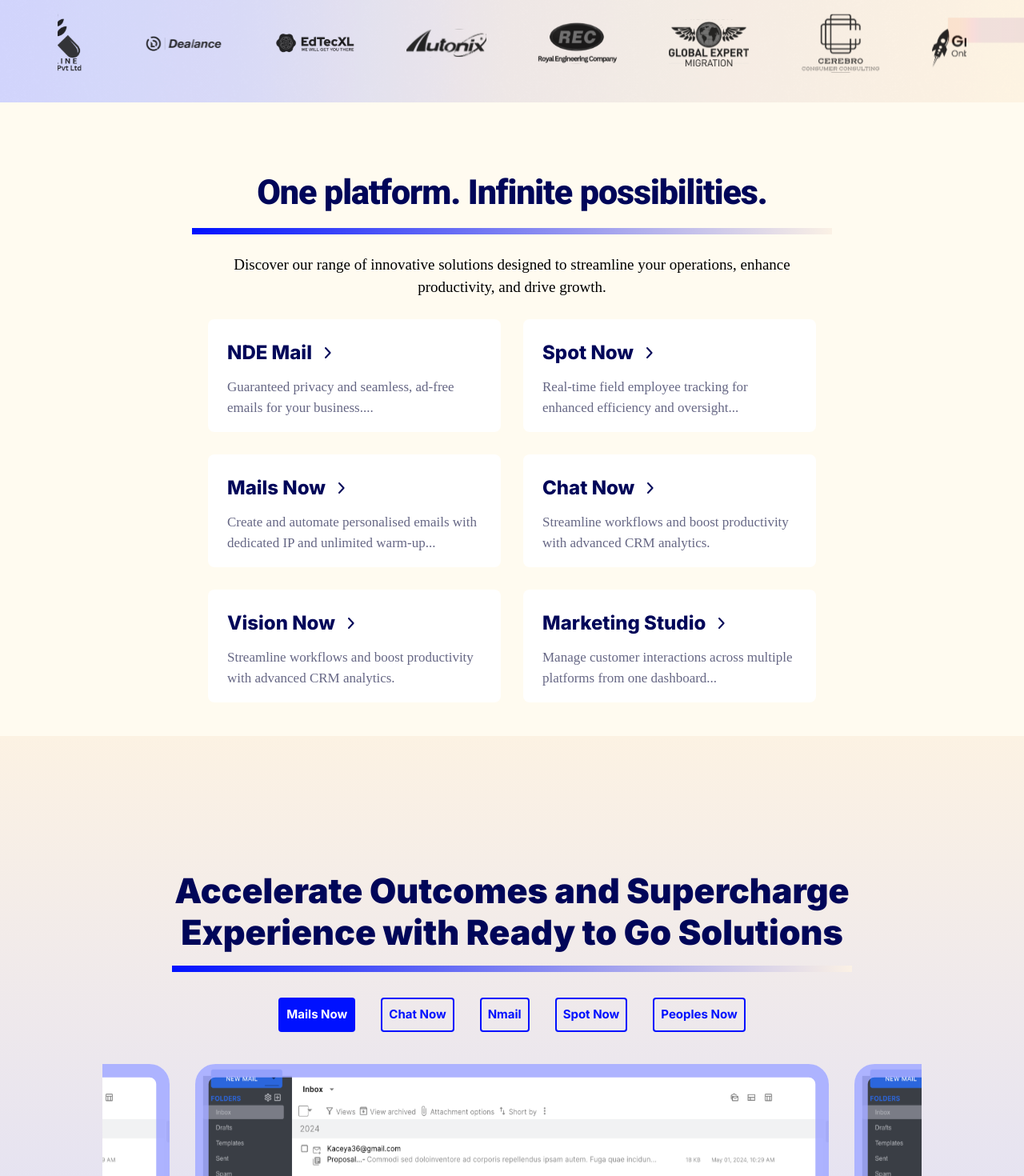
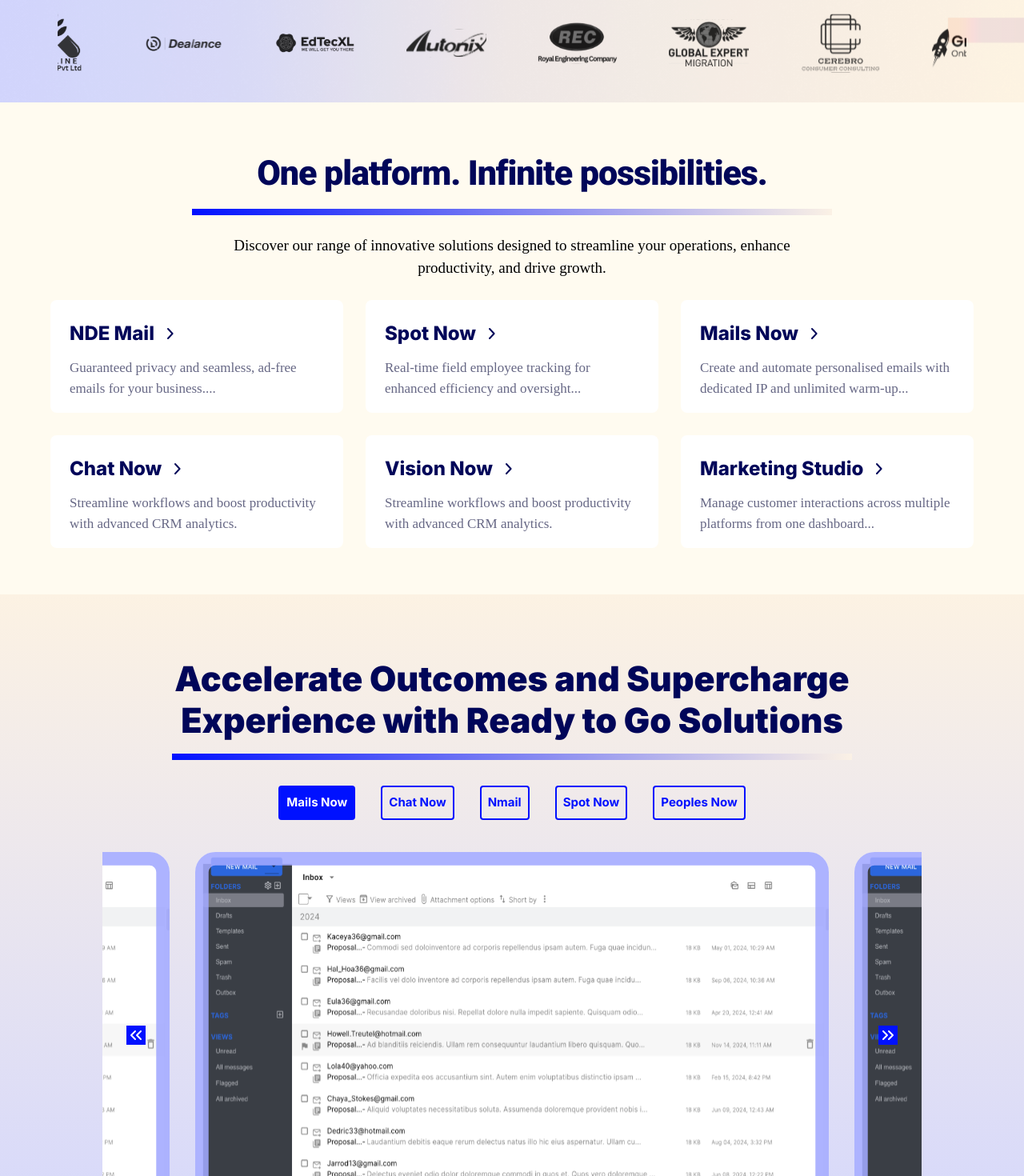
Before and after one commit to smackdowna/nowdigital, a Next.js app: page / in a window 1280 px wide. Shown: the part 680-2150 px from the top of the page at 80% size. Built offline with nearby package versions, Linux system fonts and the light colour scheme.

Commit message:
fix:padding

```diff
--- a/src/app/(pages)/(home)/_components/Accelerate.tsx
+++ b/src/app/(pages)/(home)/_components/Accelerate.tsx
@@ -73,7 +73,7 @@
 
     return (
         <div className="bg-gradient-acc max-lg:bg-gradient-acc1 warpper">
-            <div className="p-32 max-lg:p-4  max-width">
+            <div className="px-32 py-10 max-lg:p-4  max-width">
                 <div className="flex justify-center  mt-10">
                     <span className="w-[880px] text-[43px] max-lg:text-4xl max-md:text-2xl text-center leading-[51.6px] text-home-heading font-900">Accelerate Outcomes and Supercharge Experience with Ready to Go Solutions</span>
                 </div>
--- a/src/app/(pages)/(home)/_components/Possibilities.tsx
+++ b/src/app/(pages)/(home)/_components/Possibilities.tsx
@@ -37,11 +37,14 @@
 ];
 
 const Possibilities: React.FC = () => {
-    const [hoveredCard, setHoveredCard] = useState<number | null>(null);
+    const [hoveredCard, setHoveredCard] = useState < number | null > (null);
 
     return (
-        <div className="bg-[#FFFBF0] wrapper ">
-        <div className="p-10 max-lg:p-2  max-width  ">
+        <div>
+
+
+            <div className="bg-[#FFFBF0] pb-10">
+                <div className="p-4 max-lg:p-2 max-width">
                     <div className="flex justify-center mt-10">
                         <h2 className="font-roboto text-[43px] max-lg:text-[38px] max-md:text-3xl text-center tracking-tight font-800 text-home-heading">One platform. Infinite possibilities.</h2>
                     </div>
@@ -77,6 +80,7 @@
                     </div>
                 </div>
             </div>
+        </div>
     );
 };
 
```
Lines whose indentation alone changed are shown as unchanged.
